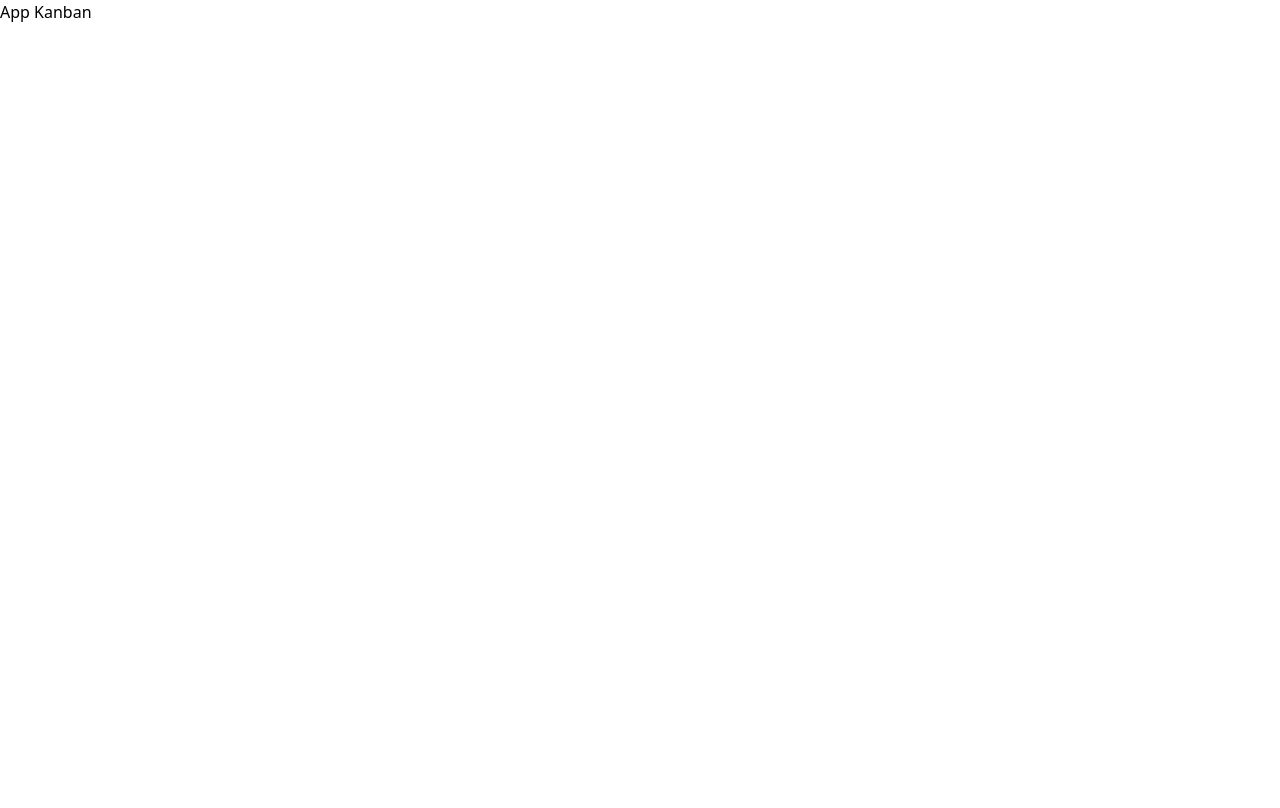
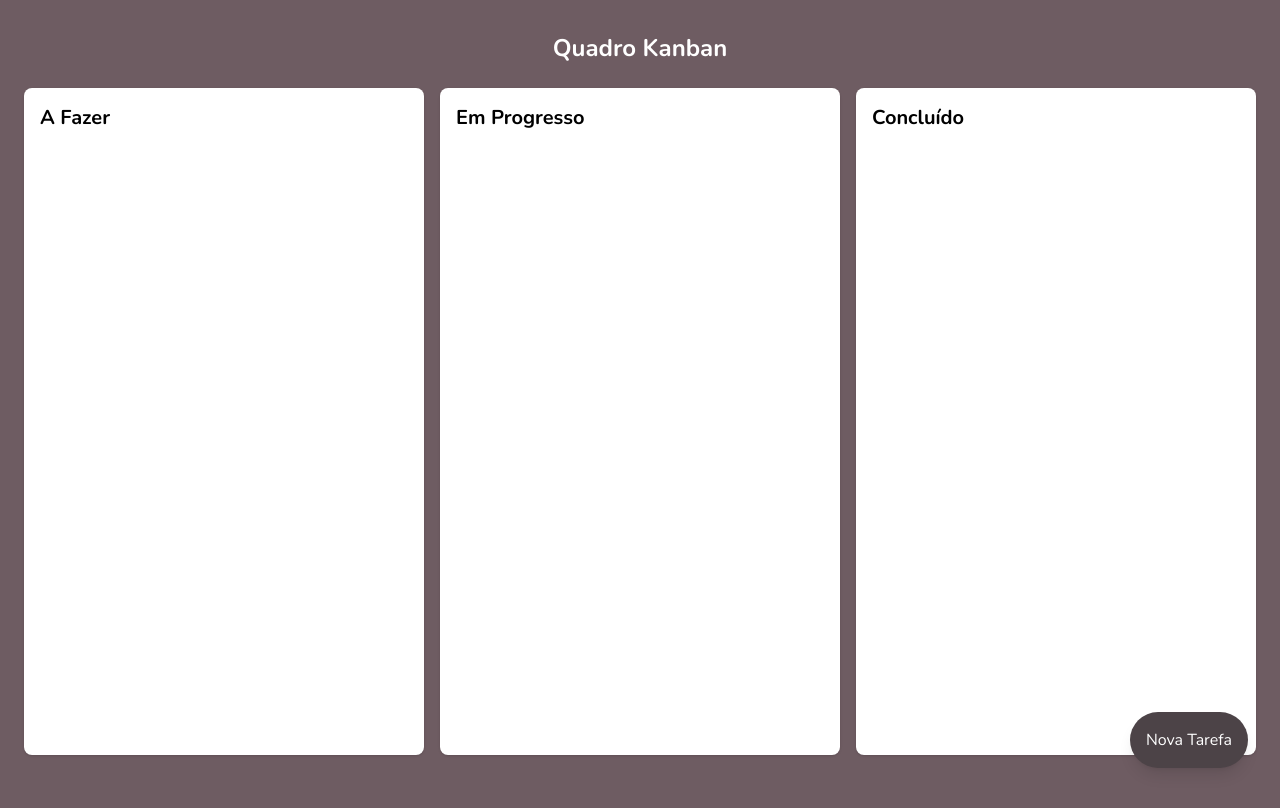
Before and after one commit to flaviare1s/app-kanban, a React (Vite) app: page / in a window 1280 px wide. Shown: the top 808 px of the page. Built offline with nearby package versions, Linux system fonts and the light colour scheme.

Commit message:
Adiciona página inicial e principais componentes (KanbanBoard, KanbanColumn, TaskForm e botões?

```diff
--- a/index.html
+++ b/index.html
@@ -3,6 +3,10 @@
   <head>
     <meta charset="UTF-8" />
     <meta name="viewport" content="width=device-width, initial-scale=1.0" />
+    <link rel="preconnect" href="https://fonts.googleapis.com">
+    <link rel="preconnect" href="https://fonts.gstatic.com" crossorigin>
+    <link href="https://fonts.googleapis.com/css2?family=Nunito:ital,wght@0,200..1000;1,200..1000&display=swap"
+      rel="stylesheet">
     <title>Aplicativo Kanban</title>
   </head>
   <body>
--- a/package.json
+++ b/package.json
@@ -11,10 +11,12 @@
   },
   "dependencies": {
     "@tailwindcss/vite": "^4.0.13",
+    "app-kanban": "file:",
     "react": "^19.0.0",
     "react-dnd": "^16.0.1",
     "react-dnd-html5-backend": "^16.0.1",
     "react-dom": "^19.0.0",
+    "react-icons": "^5.5.0",
     "tailwindcss": "^4.0.13",
     "uuid": "^11.1.0"
   },
--- a/src/App.tsx
+++ b/src/App.tsx
@@ -1,10 +1,15 @@
+import { useState } from "react";
+import { WelcomeScreen } from "./components/WelcomeScreen";
+import { Home } from "./pages/Home";
+
 function App() {
+  const [showWelcome, setShowWelcome] = useState(true);
 
-  return (
-   <div>
-    App Kanban
-   </div>
-  )
+  return showWelcome ? (
+    <WelcomeScreen onFinish={() => setShowWelcome(false)} />
+  ) : (
+    <Home />
+  );
 }
 
-export default App
+export default App;
--- /dev/null
+++ b/src/components/Button.tsx
@@ -0,0 +1,14 @@
+interface ButtonProps {
+  onClick: () => void;
+}
+
+export const Button: React.FC<ButtonProps> = ({ onClick }) => {
+  return (
+    <button
+      className="fixed bottom-8 right-8 bg-secondary hover:bg-primary text-white p-4 rounded-full shadow-lg cursor-pointer"
+      onClick={onClick}
+    >
+      Nova Tarefa
+    </button>
+  );
+};
--- /dev/null
+++ b/src/components/DeleteButton.tsx
@@ -0,0 +1,11 @@
+import { FaTrashAlt } from "react-icons/fa";
+
+interface DeleteButtonProps {
+  onClick: () => void;
+}
+
+export const DeleteButton: React.FC<DeleteButtonProps> = ({ onClick }) => (
+  <button onClick={onClick} className="text-red-700 hover:text-red-900">
+    <FaTrashAlt size={20} />
+  </button>
+);
--- /dev/null
+++ b/src/components/EditButton.tsx
@@ -0,0 +1,11 @@
+import { FaEdit } from "react-icons/fa";
+
+interface EditButtonProps {
+  onClick: () => void;
+}
+
+export const EditButton: React.FC<EditButtonProps> = ({ onClick }) => (
+  <button onClick={onClick} className="text-primary hover:text-secondary mr-2">
+    <FaEdit size={20} />
+  </button>
+);
--- /dev/null
+++ b/src/components/KanbanBoard.tsx
@@ -0,0 +1,85 @@
+import { useState, useEffect } from "react";
+import { KanbanColumn } from "./KanbanColumn";
+import { TaskForm } from "./TaskForm";
+import { Button } from "./Button";
+
+interface Task {
+  id: number;
+  title: string;
+  description: string;
+  status: "A Fazer" | "Em Progresso" | "Concluído";
+}
+
+export const KanbanBoard: React.FC = () => {
+  const [isTaskFormOpen, setIsTaskFormOpen] = useState(false);
+  const [tasks, setTasks] = useState<Task[]>([]);
+
+  const openTaskForm = () => {
+    setIsTaskFormOpen(true);
+  };
+
+  const closeTaskForm = () => {
+    setIsTaskFormOpen(false);
+  };
+
+  useEffect(() => {
+    const savedTasks = JSON.parse(localStorage.getItem("tasks") || "[]");
+    setTasks(savedTasks);
+  }, []);
+
+  const saveTask = (title: string, description: string) => {
+    const newTask: Task = {
+      id: new Date().getTime(),
+      title,
+      description,
+      status: "A Fazer",
+    };
+
+    const updatedTasks = [...tasks, newTask];
+    setTasks(updatedTasks);
+    localStorage.setItem("tasks", JSON.stringify(updatedTasks));
+  };
+
+  const handleEditTask = (id: number) => {
+    console.log(`Editando a tarefa com id: ${id}`);
+  };
+
+  const handleDeleteTask = (id: number) => {
+    setTasks((prevTasks) => prevTasks.filter((task) => task.id !== id));
+    console.log(`Tarefa com id ${id} excluída`);
+  };
+
+  return (
+    <div className="font-nunito bg-primary p-4">
+      <h2 className="text-2xl font-bold text-center text-white p-4">
+        Quadro Kanban
+      </h2>
+      <div className="flex flex-col lg:flex-row h-screen">
+        <KanbanColumn
+          status="A Fazer"
+          tasks={tasks.filter((task) => task.status === "A Fazer")}
+          onEditTask={handleEditTask}
+          onDeleteTask={handleDeleteTask}
+        />
+        <KanbanColumn
+          status="Em Progresso"
+          tasks={tasks.filter((task) => task.status === "Em Progresso")}
+          onEditTask={handleEditTask}
+          onDeleteTask={handleDeleteTask}
+        />
+        <KanbanColumn
+          status="Concluído"
+          tasks={tasks.filter((task) => task.status === "Concluído")}
+          onEditTask={handleEditTask}
+          onDeleteTask={handleDeleteTask}
+        />
+      </div>
+
+      <Button onClick={openTaskForm} />
+
+      {isTaskFormOpen && (
+        <TaskForm onClose={closeTaskForm} saveTask={saveTask} />
+      )}
+    </div>
+  );
+};
--- /dev/null
+++ b/src/components/KanbanColumn.tsx
@@ -0,0 +1,45 @@
+import { EditButton } from "./EditButton";
+import { DeleteButton } from "./DeleteButton";
+
+interface Task {
+  id: number;
+  title: string;
+  description: string;
+  status: "A Fazer" | "Em Progresso" | "Concluído";
+}
+
+interface KanbanColumnProps {
+  status: string;
+  tasks: Task[];
+  onEditTask: (id: number) => void;
+  onDeleteTask: (id: number) => void;
+}
+
+export const KanbanColumn: React.FC<KanbanColumnProps> = ({
+  status,
+  tasks,
+  onEditTask,
+  onDeleteTask,
+}) => {
+  return (
+    <div className="flex-1 bg-white p-4 m-2 rounded-lg shadow lg:h-5/6">
+      <h2 className="text-xl font-bold">{status}</h2>
+      <div>
+        {tasks.map((task) => (
+          <div
+            key={task.id}
+            className="task-card mb-4 p-4 bg-gray-100 rounded-lg shadow-md relative group"
+          >
+            <h3 className="font-bold">{task.title}</h3>
+            <p>{task.description}</p>
+
+            <div className="task-actions absolute top-2 right-2 opacity-0 group-hover:opacity-100 transition-opacity">
+              <EditButton onClick={() => onEditTask(task.id)} />
+              <DeleteButton onClick={() => onDeleteTask(task.id)} />
+            </div>
+          </div>
+        ))}
+      </div>
+    </div>
+  );
+};
--- /dev/null
+++ b/src/components/TaskForm.tsx
@@ -0,0 +1,74 @@
+import { useState } from "react";
+
+interface TaskFormProps {
+  onClose: () => void;
+  saveTask: (title: string, description: string) => void;
+}
+
+export const TaskForm: React.FC<TaskFormProps> = ({ onClose, saveTask }) => {
+  const [title, setTitle] = useState("");
+  const [description, setDescription] = useState("");
+  const [error, setError] = useState("");
+  const [titleLength, setTitleLength] = useState(0);
+
+  const handleSave = () => {
+    if (title.trim() === "") {
+      setError("O título é obrigatório.");
+      return;
+    }
+
+    saveTask(title, description);
+    onClose();
+  };
+
+  const handleTitleChange = (e: React.ChangeEvent<HTMLInputElement>) => {
+    const value = e.target.value;
+    if (value.length <= 100) {
+      setTitle(value);
+      setTitleLength(value.length);
+      setError("");
+    }
+  };
+
+  return (
+    <div className="fixed inset-0 bg-black bg-opacity-50 flex justify-center items-center">
+      <div className="bg-white p-6 rounded-lg shadow-lg w-96">
+        <h2 className="text-2xl font-bold mb-4">Nova Tarefa</h2>
+        <input
+          type="text"
+          value={title}
+          onChange={handleTitleChange}
+          placeholder="Título"
+          className="w-full p-2 mb-4 border rounded"
+          maxLength={100}
+        />
+        {error && <p className="text-red-500 mb-4">{error}</p>}
+        {titleLength === 100 && (
+          <p className="text-gray-500 text-sm">
+            Título máximo de 100 caracteres atingido.
+          </p>
+        )}
+        <textarea
+          value={description}
+          onChange={(e) => setDescription(e.target.value)}
+          placeholder="Descrição (opcional)"
+          className="w-full p-2 mb-4 border rounded h-24"
+        />
+        <div className="flex justify-end gap-4">
+          <button
+            onClick={onClose}
+            className="text-gray-500 hover:text-gray-700"
+          >
+            Cancelar
+          </button>
+          <button
+            onClick={handleSave}
+            className="bg-secondary hover:bg-primary text-white p-2 rounded"
+          >
+            Salvar
+          </button>
+        </div>
+      </div>
+    </div>
+  );
+};
--- /dev/null
+++ b/src/components/WelcomeScreen.tsx
@@ -0,0 +1,36 @@
+import { useEffect, useState } from "react";
+
+interface WelcomeScreenProps {
+  onFinish: () => void;
+}
+
+export const WelcomeScreen: React.FC<WelcomeScreenProps> = ({ onFinish }: { onFinish: () => void }) => {
+  const [message, setMessage] = useState("Bem-vindo!");
+
+  useEffect(() => {
+    const messages = [
+      "Carregando quadro Kanban...",
+      "Preparando tarefas...",
+      "Pronto!",
+    ];
+    let index = 0;
+
+    const interval = setInterval(() => {
+      setMessage(messages[index]);
+      index++;
+
+      if (index === messages.length) {
+        clearInterval(interval);
+        setTimeout(onFinish, 1000);
+      }
+    }, 1000);
+
+    return () => clearInterval(interval);
+  }, [onFinish]);
+
+  return (
+    <div className="flex items-center justify-center h-screen bg-primary text-white text-2xl font-bold">
+      {message}
+    </div>
+  );
+};
--- a/src/index.css
+++ b/src/index.css
@@ -1 +1,7 @@
 @import "tailwindcss";
+
+@theme {
+  --font-nunito: "Nunito", sans-serif;
+  --color-primary: #6E5C62;
+  --color-secondary: #4C4347;
+}
--- /dev/null
+++ b/src/pages/Home.tsx
@@ -0,0 +1,9 @@
+import { KanbanBoard } from "../components/KanbanBoard";
+
+export const Home = () => {
+  return (
+    <div>
+      <KanbanBoard />
+    </div>
+  );
+}
```
Also changed, not shown: 1 other file (tests, documents, lock files or other folders).
